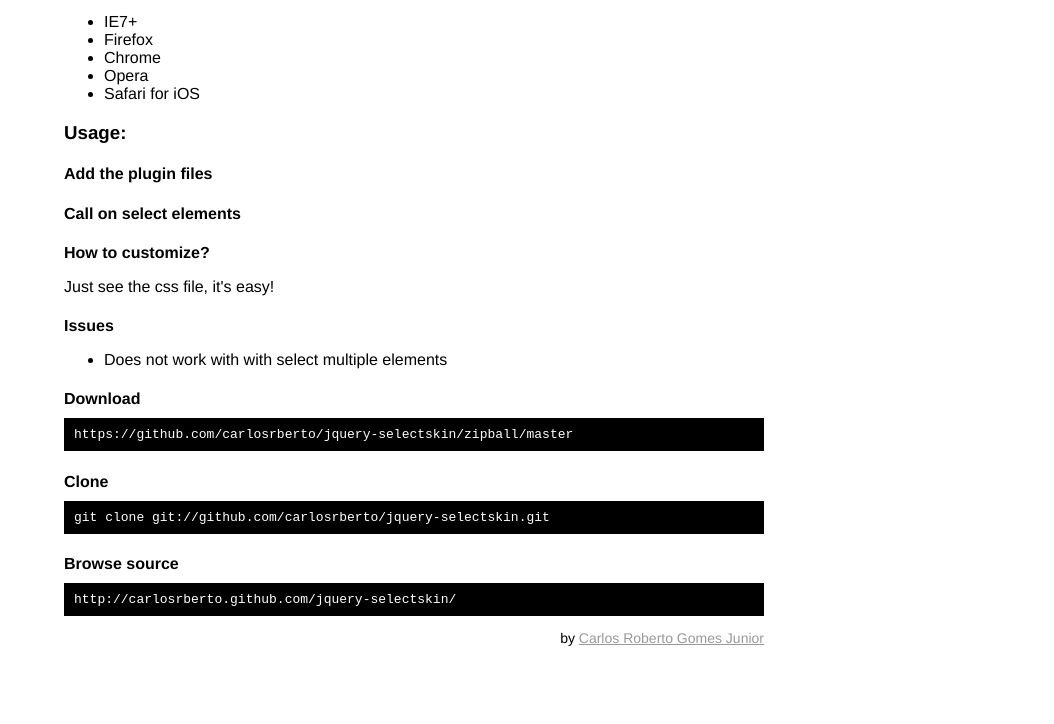
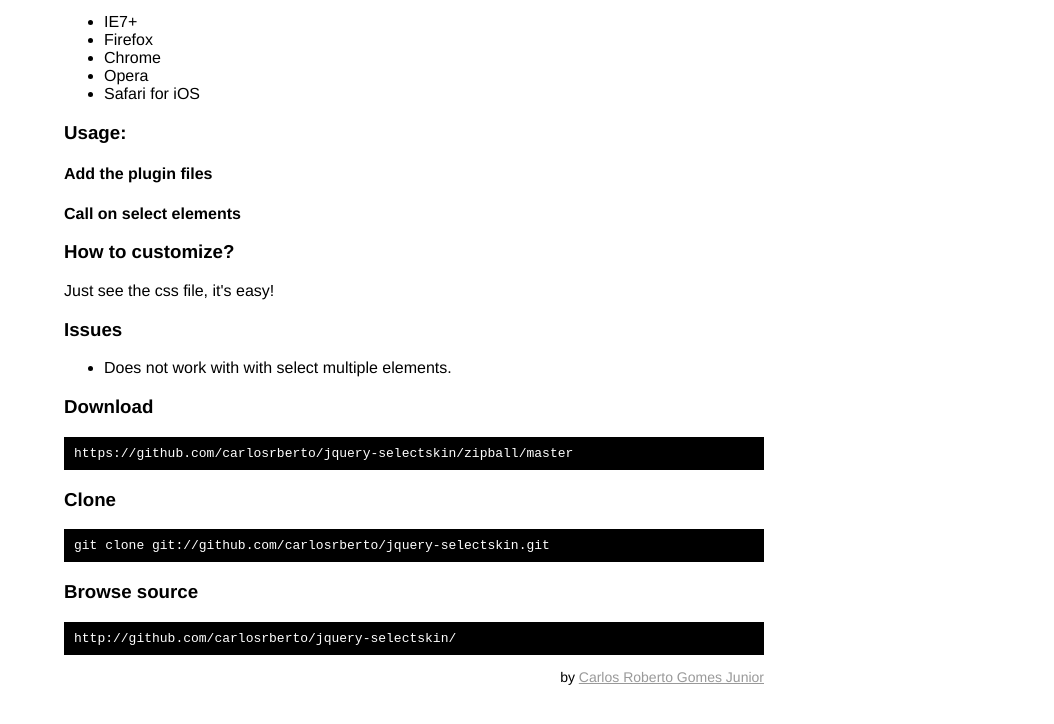
Before and after one commit to carlosrberto/jquery-selectskin, a plain HTML site: page index.html in a window 1280 px wide. Shown: the part 340-1064 px from the top of the page, without its empty margins (226-1280 px from the left). Before the commit the page ends 1028 px from the top, so only its background shows below. Drawn offline with nearby package versions, Linux system fonts and the light colour scheme; a script that the page names is missing.

```diff
--- a/index.html
+++ b/index.html
@@ -31,7 +31,7 @@
     <div id="container">
 
         <h1>jQuery SelectSkin</h1>
-        <p class="intro">Customize the <strong>select</strong> element preserving the native user interface for the option elements</p>
+        <p class="intro">Customize the <strong>select</strong> element preserving the native user interface for the option elements.</p>
         <div class="some-div">
             <h2>Demo</h2>
             <div class="example">
@@ -138,22 +138,22 @@
             <h4>Call on select elements</h4>
             <script src="https://gist.github.com/1609579.js?file=example.js"></script>
 
-            <h4>How to customize?</h4>
+            <h3>How to customize?</h3>
             <p>Just see the css file, it's easy!</p>
 
-            <h4>Issues</h4>
+            <h3>Issues</h3>
             <ul>
-                <li>Does not work with with select multiple elements</li>
+                <li>Does not work with with select multiple elements.</li>
             </ul>
 
-            <h4>Download</h4>
+            <h3>Download</h3>
             <div class="code"><a href="https://github.com/carlosrberto/jquery-selectskin/zipball/master">https://github.com/carlosrberto/jquery-selectskin/zipball/master</a></div>
 
-            <h4>Clone</h4>
+            <h3>Clone</h3>
             <pre class="code">git clone git://github.com/carlosrberto/jquery-selectskin.git</pre>
 
-            <h4>Browse source</h4>
-            <div class="code"><a href="http://carlosrberto.github.com/jquery-selectskin/">http://carlosrberto.github.com/jquery-selectskin/</a></div>
+            <h3>Browse source</h3>
+            <div class="code"><a href="http://github.com/carlosrberto/jquery-selectskin/">http://github.com/carlosrberto/jquery-selectskin/</a></div>
 
             <div class="fork">
                 <a href="https://github.com/carlosrberto/jquery-selectskin"><img style="position: absolute; top: 0; right: 0; border: 0;" src="https://a248.e.akamai.net/assets.github.com/img/71eeaab9d563c2b3c590319b398dd35683265e85/687474703a2f2f73332e616d617a6f6e6177732e636f6d2f6769746875622f726962626f6e732f666f726b6d655f72696768745f677261795f3664366436642e706e67" alt="Fork jQuery SelectSkin on GitHub"></a>
```
